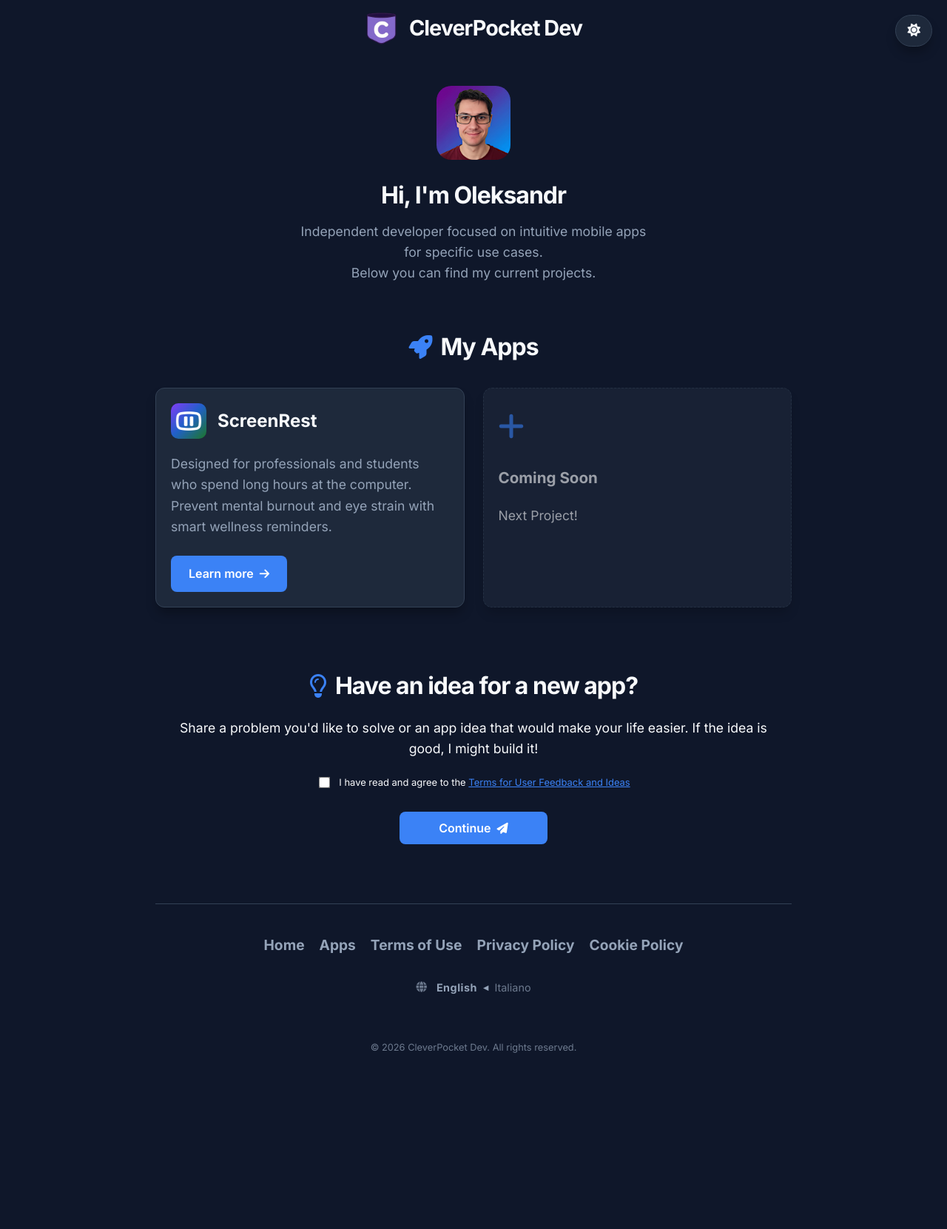
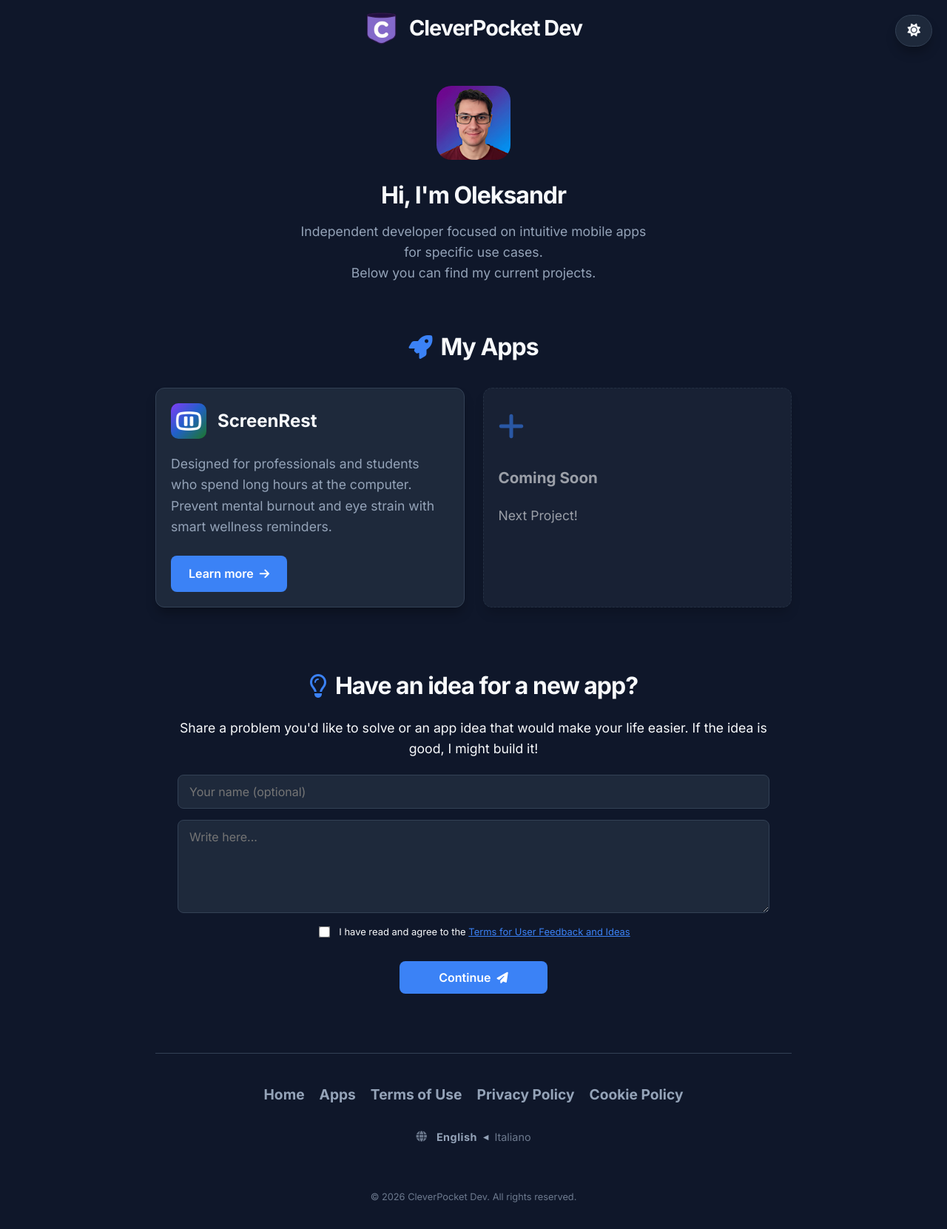
Before and after one commit to digitalcreat0r/sitoweb, a Jekyll site: the page built from index.html, in a window 1280 px wide. Shown: the whole page at 74% size. Built offline with Jekyll 4.4.1, drawn with Linux system fonts in a browser that asks for light colours; before the commit the page ends 1459 px from its top, so only the background shows below that.

Commit message:
aggiornamento

```diff
--- a/index.html
+++ b/index.html
@@ -49,11 +49,18 @@
     <p>{{ t.idea_desc }}</p>
 
     <form id="idea-form" onsubmit="sendIdeaEmail(event)">
+        <div class="form-group">
+            <input type="text" id="idea-name" placeholder="{{ t.placeholder_name }}" class="form-input">
+        </div>
+        <div class="form-group">
+            <textarea id="idea-text" placeholder="{{ t.placeholder_idea }}" required rows="5" class="form-input"></textarea>
+        </div>
+
         <div class="form-group checkbox-group" style="display: flex; align-items: flex-start; gap: 10px; text-align: left;">
             <input type="checkbox" id="idea-terms" style="margin-top: 4px; cursor: pointer;">
             <label for="idea-terms" style="font-size: 0.9em; cursor: pointer; color: var(--text-main);">
                 {{ t.agree_to }}
-                <a href="{{ '/terms-of-use.html#user-feedback' | relative_url }}" target="_blank" style="text-decoration: underline;">{{ t.idea_terms }}</a>
+                <a href="{{ '/terms-of-use#user-feedback' | relative_url }}" target="_blank" style="text-decoration: underline;">{{ t.idea_terms }}</a>
             </label>
         </div>
 
```
Also changed, not shown: it/index.html (+8 -1 lines).
